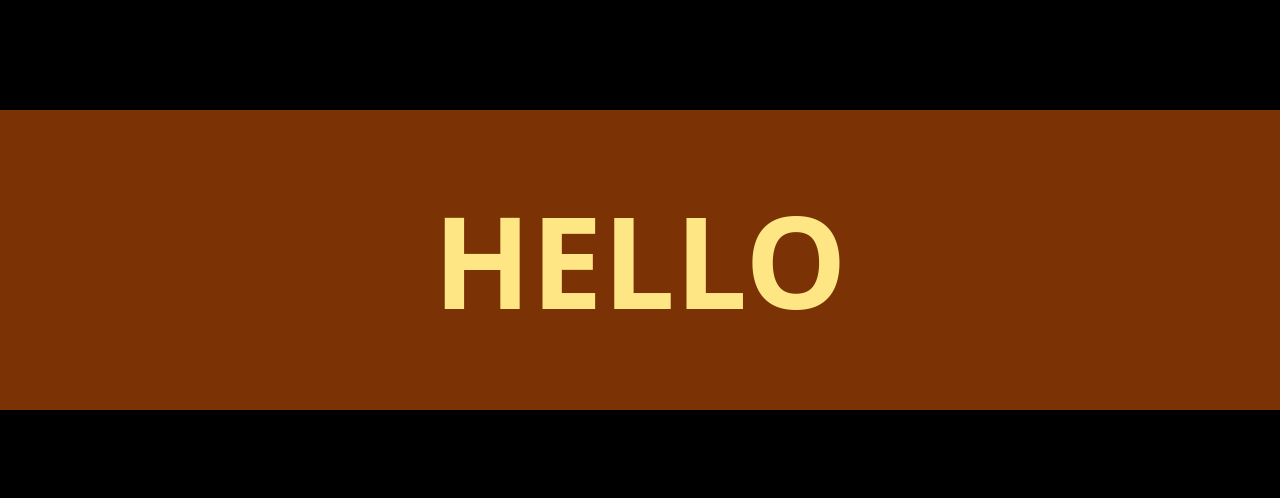
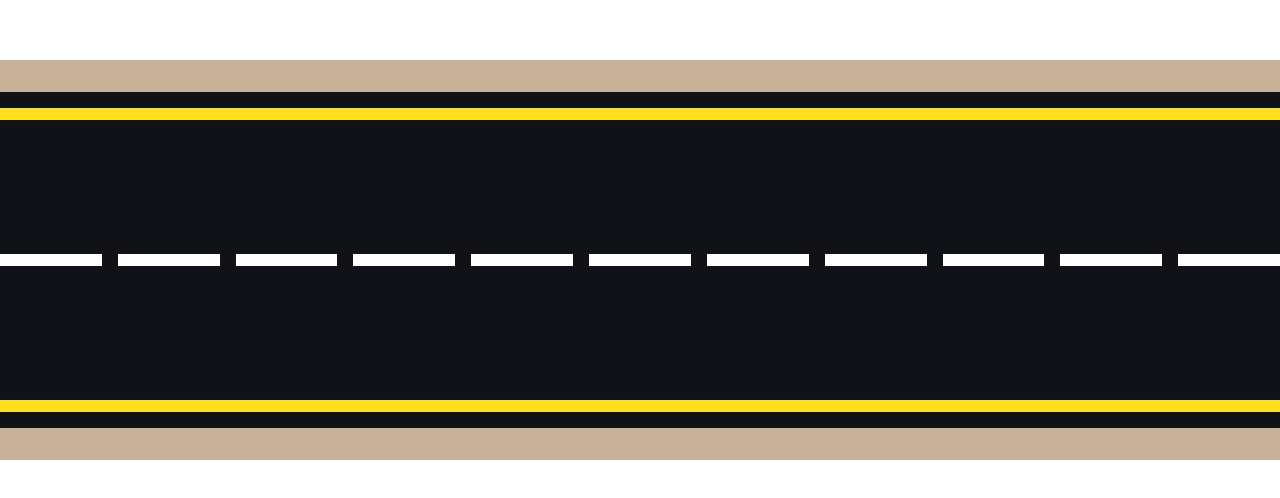
Before and after one commit to PratyushPanda2005/CSM-Aviation, a Next.js app: page / in a window 1280 px wide. Shown: the part 140-638 px from the top of the page. Built offline with nearby package versions, Linux system fonts and the light colour scheme.

Commit message:
Plane animation done

```diff
--- a/src/app/page.tsx
+++ b/src/app/page.tsx
@@ -5,7 +5,7 @@ import { motion } from "framer-motion";
 
 export default function Home() {
   return (
-    <div className="overflow-hidden w-screen bg-black h-screen flex items-center">
+    <div className="overflow-hidden w-screen bg-white h-screen flex items-center">
       <div className="relative w-full h-full">
         {/* Yellow trail that follows the plane */}
         <motion.div
@@ -16,8 +16,31 @@ export default function Home() {
             ease: "linear",
             delay: 1.8
           }}
-          className="absolute top-1/2 -translate-y-1/2 h-[300px] w-screen bg-amber-900 flex justify-center items-center text-9xl text-amber-200 font-[700]"
-        >HELLO</motion.div>
+          className="absolute top-1/2 -translate-y-1/2 h-[400px] w-screen bg-[#101218] border-y-[32px] border-[#C7B299] text-5xl lg:text-7xl xl:text-9xl text-amber-200 font-[700]"
+        >
+          <div className="w-full h-full py-4 flex justify-between flex-col">
+          <div className="flex">
+          <div className="bg-yellow-300 h-[12px] w-full"/>
+          </div>
+          <div className="flex gap-4">
+          <div className="bg-white h-[12px] w-[120px]"/>
+          <div className="bg-white h-[12px] w-[120px]"/>
+          <div className="bg-white h-[12px] w-[120px]"/>
+          <div className="bg-white h-[12px] w-[120px]"/>
+          <div className="bg-white h-[12px] w-[120px]"/>
+          <div className="bg-white h-[12px] w-[120px]"/>
+          <div className="bg-white h-[12px] w-[120px]"/>
+          <div className="bg-white h-[12px] w-[120px]"/>
+          <div className="bg-white h-[12px] w-[120px]"/>
+          <div className="bg-white h-[12px] w-[120px]"/>
+          <div className="bg-white h-[12px] w-[120px]"/>
+          </div>
+          <div className="flex">
+          <div className="bg-yellow-300 h-[12px] w-full"/>
+          </div>
+          </div>
+
+        </motion.div>
 
         {/* Plane that moves across */}
         <motion.div
```
